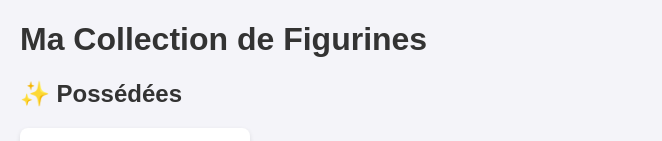
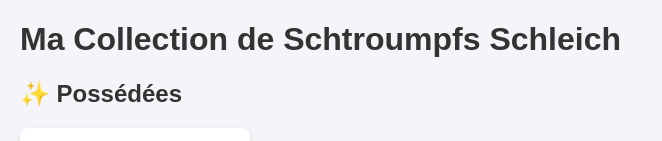
Before and after one commit to barto107/schtroumpfs, a plain HTML site: page index.htm in a window 1280 px wide. Shown: the top 141 px of the page, without its empty margins (0-662 px from the left). Drawn offline with Linux system fonts and the light colour scheme; grey boxes are pictures that could not be loaded.

Commit message:
Update index.htm

```diff
--- a/index.htm
+++ b/index.htm
@@ -14,7 +14,7 @@
 </head>
 <body>
 
-    <h1>Ma Collection de Figurines</h1>
+    <h1>Ma Collection de Schtroumpfs Schleich</h1>
 
     <div class="section">
         <h2>✨ Possédées</h2>
```
